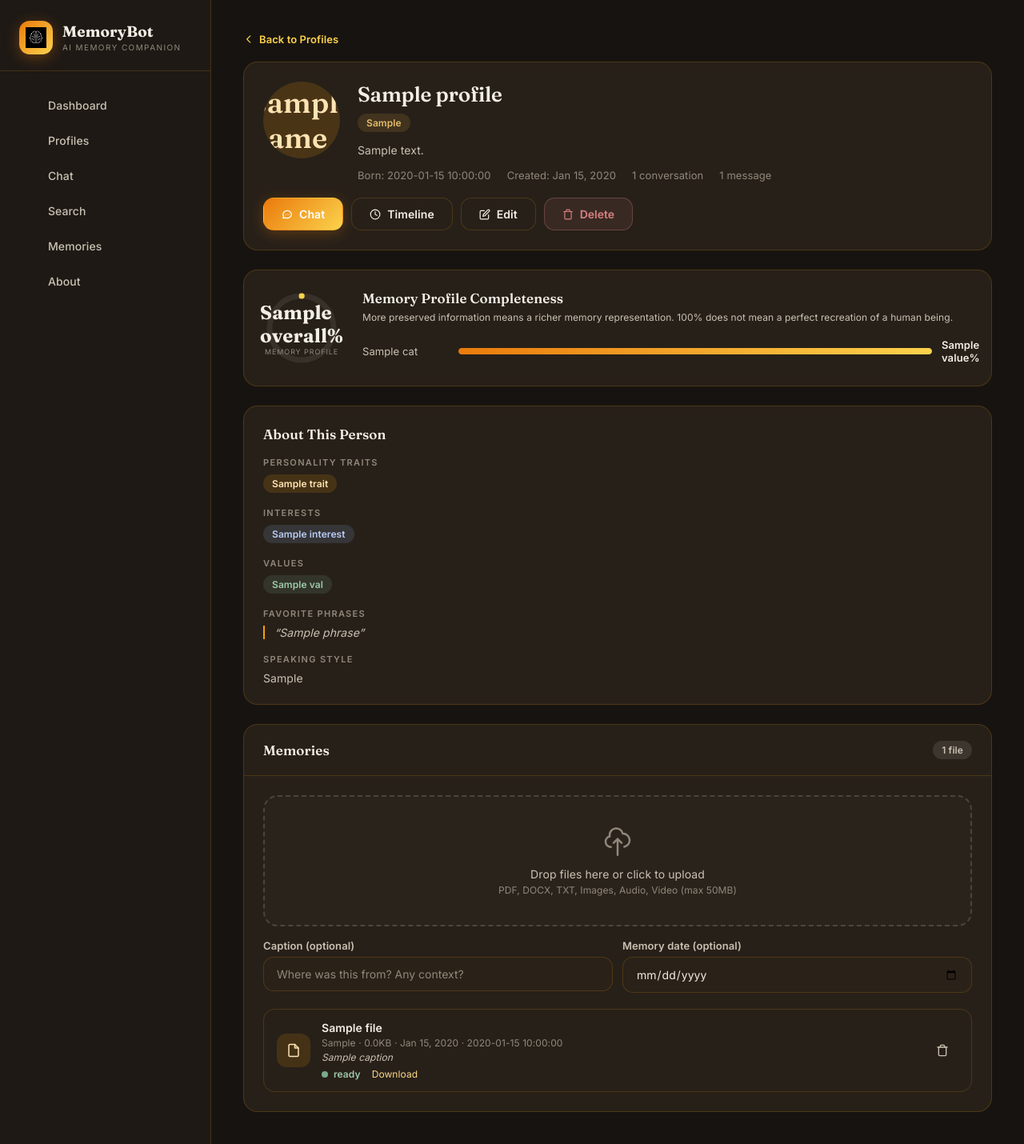
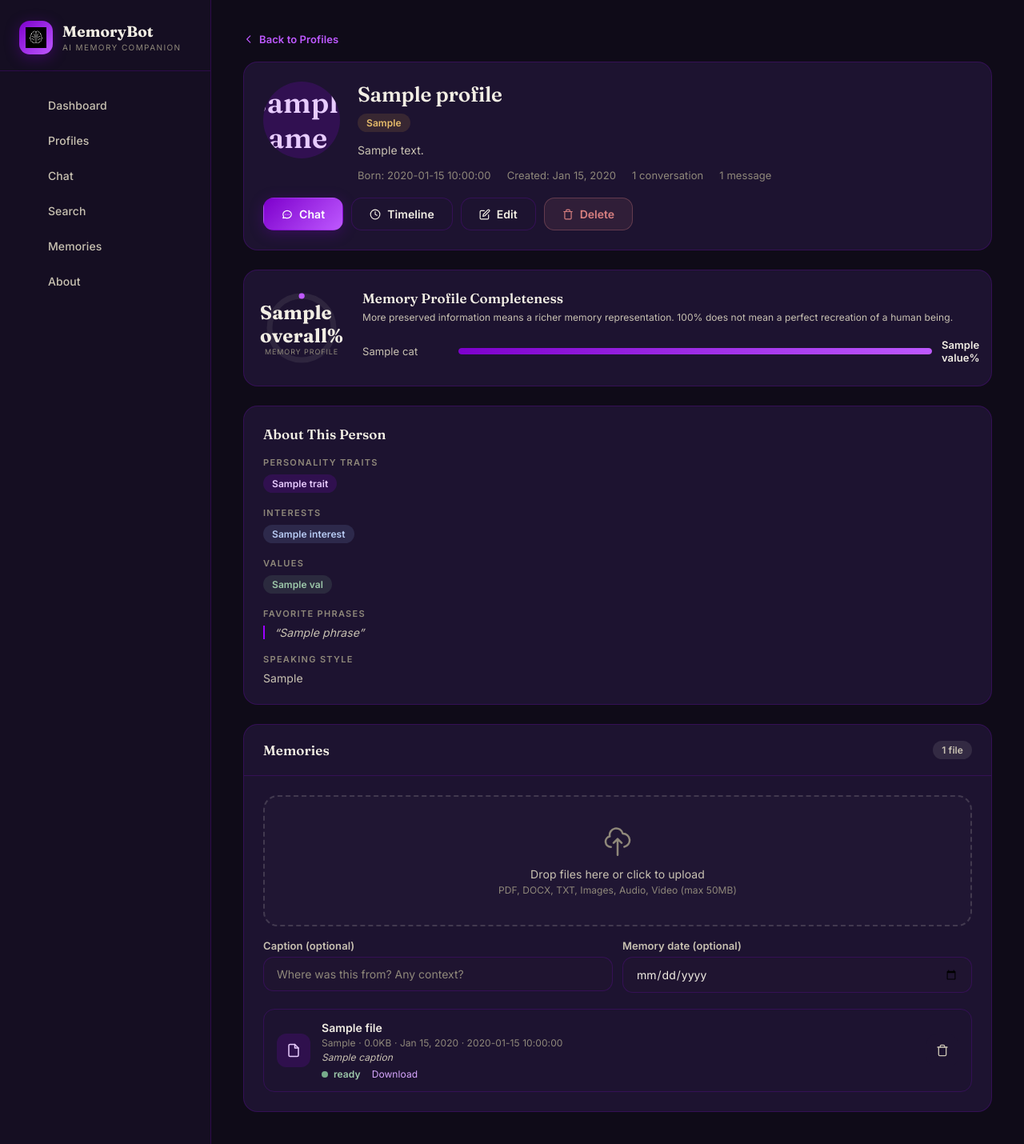
Before and after one commit to ShadowKernel-CODE/nexus-ai, a Python web app: template templates/profile_detail.html in a window 1280 px wide. Shown: the whole page at 80% size. Run offline with Jinja, Linux system fonts and the light colour scheme; the template is opened without the code that fills it: most values are stand-ins (such as "Sample title", 1, 10 or a date in 2020).

Commit message:
theme: switch accent to electric purple #9D00FF

```diff
--- a/static/css/style.css
+++ b/static/css/style.css
@@ -1,25 +1,25 @@
 /* ============================================================
    MemoryBot — Design System
-   Warm charcoal + cream + amber-orange + violet + restrained amber accents.
+   Deep purple + cream + electric violet #9D00FF + violet + restrained amber accents.
    Modern AI precision meets personal photo-album warmth.
    ============================================================ */
 
 :root {
     /* Palette */
-    --ink-900: #171310;
-    --ink-800: #1e1915;
-    --ink-700: #272019;
-    --ink-600: #332a1f;
-    --ink-500: #443823;
+    --ink-900: #0f0b18;
+    --ink-800: #150e22;
+    --ink-700: #1d1330;
+    --ink-600: #281a40;
+    --ink-500: #362350;
 
     --cream: #f2eee4;
     --cream-dim: #c9c2b2;
     --cream-faint: #8f887a;
 
-    --violet: #f59e0b;
-    --violet-deep: #ea7a0b;
-    --violet-soft: #fcd34d;
-    --lavender: #ffe3b3;
+    --violet: #9D00FF;
+    --violet-deep: #7d00cc;
+    --violet-soft: #be59ff;
+    --lavender: #e8ccff;
 
     --amber: #d9a441;
     --amber-soft: #e6bc6a;
@@ -32,22 +32,22 @@
     --bg-secondary: var(--ink-800);
     --bg-card: var(--ink-700);
     --bg-card-hover: var(--ink-600);
-    --bg-input: #2a2118;
-    --border-primary: rgba(245, 158, 11, 0.18);
+    --bg-input: #1f1430;
+    --border-primary: rgba(157, 0, 255, 0.18);
     --border-focus: var(--violet);
     --text-primary: var(--cream);
     --text-secondary: var(--cream-dim);
     --text-muted: var(--cream-faint);
     --accent-purple: var(--violet);
     --accent-purple-hover: var(--violet-deep);
-    --accent-purple-light: rgba(245, 158, 11, 0.14);
+    --accent-purple-light: rgba(157, 0, 255, 0.14);
     --accent-pink: var(--rose);
     --accent-blue: #8fb3f0;
     --accent-green: var(--green);
     --accent-amber: var(--amber);
     --accent-red: var(--red);
     --gradient-primary: linear-gradient(135deg, var(--violet-deep) 0%, var(--violet-soft) 100%);
-    --gradient-card: linear-gradient(135deg, rgba(245,158,11,0.08) 0%, rgba(234,122,11,0.03) 100%);
+    --gradient-card: linear-gradient(135deg, rgba(157,0,255,0.08) 0%, rgba(125,0,204,0.03) 100%);
     --shadow-glow: 0 4px 28px rgba(20, 14, 40, 0.45);
     --shadow-card: 0 6px 28px rgba(0, 0, 0, 0.35);
     --shadow-lift: 0 10px 34px rgba(0, 0, 0, 0.45);
@@ -81,7 +81,7 @@ h1, h2, h3, h4, .font-display {
     color: var(--cream);
 }
 
-::selection { background: rgba(245, 158, 11, 0.35); color: var(--cream); }
+::selection { background: rgba(157, 0, 255, 0.35); color: var(--cream); }
 
 a { color: var(--violet-soft); }
 a:focus-visible, button:focus-visible, input:focus-visible, select:focus-visible, textarea:focus-visible {
@@ -93,9 +93,9 @@ a:focus-visible, button:focus-visible, input:focus-visible, select:focus-visible
 /* Scrollbar */
 ::-webkit-scrollbar { width: 8px; height: 8px; }
 ::-webkit-scrollbar-track { background: transparent; }
-::-webkit-scrollbar-thumb { background: #6b4a20; border-radius: 4px; }
-::-webkit-scrollbar-thumb:hover { background: #7a5c3c; }
-.chat-scroll { scrollbar-width: thin; scrollbar-color: #6b4a20 transparent; }
+::-webkit-scrollbar-thumb { background: #4a2a66; border-radius: 4px; }
+::-webkit-scrollbar-thumb:hover { background: #5c3a80; }
+.chat-scroll { scrollbar-width: thin; scrollbar-color: #4a2a66 transparent; }
 
 /* ============ Layout ============ */
 
@@ -139,7 +139,7 @@ a:focus-visible, button:focus-visible, input:focus-visible, select:focus-visible
     align-items: center;
     justify-content: center;
     overflow: hidden;
-    box-shadow: 0 4px 18px rgba(234, 122, 11, 0.35);
+    box-shadow: 0 4px 18px rgba(125, 0, 204, 0.35);
 }
 .brand-mark img { width: 26px; height: 26px; object-fit: contain; }
 
@@ -249,16 +249,16 @@ a:focus-visible, button:focus-visible, input:focus-visible, select:focus-visible
 .btn-primary {
     background: var(--gradient-primary);
     color: #fff;
-    box-shadow: 0 4px 18px rgba(234, 122, 11, 0.28);
+    box-shadow: 0 4px 18px rgba(125, 0, 204, 0.28);
 }
-.btn-primary:hover { transform: translateY(-1px); box-shadow: 0 6px 26px rgba(234, 122, 11, 0.4); }
+.btn-primary:hover { transform: translateY(-1px); box-shadow: 0 6px 26px rgba(125, 0, 204, 0.4); }
 
 .btn-secondary {
     background: var(--ink-700);
     color: var(--cream);
     border-color: var(--border-primary);
 }
-.btn-secondary:hover { background: var(--ink-600); border-color: rgba(245, 158, 11, 0.5); }
+.btn-secondary:hover { background: var(--ink-600); border-color: rgba(157, 0, 255, 0.5); }
 
 .btn-ghost {
     background: transparent;
@@ -400,7 +400,7 @@ label.field-label {
 .avatar-lg { width: 60px; height: 60px; font-size: 24px; }
 .avatar-xl { width: 84px; height: 84px; font-size: 32px; }
 .avatar img { width: 100%; height: 100%; object-fit: cover; }
-.avatar-purple { background: rgba(245, 158, 11, 0.16); color: var(--lavender); }
+.avatar-purple { background: rgba(157, 0, 255, 0.16); color: var(--lavender); }
 .avatar-amber { background: rgba(217, 164, 65, 0.14); color: var(--amber-soft); }
 .avatar-rose { background: rgba(199, 122, 147, 0.16); color: #e0a5b6; }
 
@@ -416,7 +416,7 @@ label.field-label {
     font-weight: 600;
     white-space: nowrap;
 }
-.badge-purple { background: rgba(245, 158, 11, 0.15); color: var(--lavender); }
+.badge-purple { background: rgba(157, 0, 255, 0.15); color: var(--lavender); }
 .badge-amber { background: rgba(217, 164, 65, 0.14); color: var(--amber-soft); }
 .badge-blue { background: rgba(143, 179, 240, 0.14); color: #b9ccf5; }
 .badge-green { background: rgba(119, 171, 139, 0.15); color: #9ec9ab; }
@@ -440,8 +440,8 @@ label.field-label {
 .file-icon.doc { background: rgba(119, 171, 139, 0.15); color: #9ec9ab; }
 .file-icon.img { background: rgba(217, 164, 65, 0.15); color: var(--amber-soft); }
 .file-icon.audio { background: rgba(199, 122, 147, 0.15); color: #e0a5b6; }
-.file-icon.video { background: rgba(245, 158, 11, 0.15); color: var(--lavender); }
-.file-icon.default { background: rgba(245, 158, 11, 0.14); color: var(--lavender); }
+.file-icon.video { background: rgba(157, 0, 255, 0.15); color: var(--lavender); }
+.file-icon.default { background: rgba(157, 0, 255, 0.14); color: var(--lavender); }
 
 .modality-badge { display: inline-flex; align-items: center; gap: 6px; font-size: 12px; color: var(--cream-dim); }
 .modality-dot { width: 8px; height: 8px; border-radius: 50%; display: inline-block; }
--- a/templates/base.html
+++ b/templates/base.html
@@ -8,7 +8,7 @@
     <link rel="preconnect" href="https://fonts.googleapis.com">
     <link rel="preconnect" href="https://fonts.gstatic.com" crossorigin>
     <link href="https://fonts.googleapis.com/css2?family=Fraunces:opsz,wght@9..144,400;9..144,500;9..144,600;9..144,700&family=Inter:wght@300;400;500;600;700;800&display=swap" rel="stylesheet">
-    <link rel="stylesheet" href="/static/css/style.css?v=5">
+    <link rel="stylesheet" href="/static/css/style.css?v=6">
     {% block head %}{% endblock %}
 </head>
 <body>
--- a/templates/chat.html
+++ b/templates/chat.html
@@ -6,7 +6,7 @@
     .chat-main{margin-left:0 !important;}
     .chat-rail{position:fixed !important;top:0;left:0;bottom:0;width:300px;z-index:45;transform:translateX(-100%);box-shadow:var(--shadow-lift);}
     .chat-rail.open{transform:translateX(0);}
-    .chat-overlay{position:fixed;inset:0;background:rgba(24,12,6,0.6);backdrop-filter:blur(2px);z-index:40;opacity:0;pointer-events:none;transition:opacity 0.25s ease;}
+    .chat-overlay{position:fixed;inset:0;background:rgba(10,5,20,0.6);backdrop-filter:blur(2px);z-index:40;opacity:0;pointer-events:none;transition:opacity 0.25s ease;}
     .chat-overlay.show{opacity:1;pointer-events:auto;}
     .chat-rail-select{display:block !important;}
     .mobile-convo-btn{display:flex !important;}
@@ -34,7 +34,7 @@
                 <div id="convoList">
                     {% for c in conversations %}
                     <div class="flex items-center" style="margin-bottom:2px;" onmouseover="this.querySelector('.convo-delete').style.opacity='1'" onmouseout="this.querySelector('.convo-delete').style.opacity='0'">
-                        <a href="/chat/{{ c.profile_id }}/conversation/{{ c.id }}" style="display:block;padding:10px 14px;border-radius:11px;font-size:13px;color:var(--cream-dim);text-decoration:none;white-space:nowrap;overflow:hidden;text-overflow:ellipsis;transition:all 0.15s;border:1px solid transparent;flex:1;{% if active_conversation and active_conversation.id == c.id %}background:rgba(245,158,11,0.14);color:var(--lavender);border-color:rgba(245,158,11,0.35);{% endif %}">
+                        <a href="/chat/{{ c.profile_id }}/conversation/{{ c.id }}" style="display:block;padding:10px 14px;border-radius:11px;font-size:13px;color:var(--cream-dim);text-decoration:none;white-space:nowrap;overflow:hidden;text-overflow:ellipsis;transition:all 0.15s;border:1px solid transparent;flex:1;{% if active_conversation and active_conversation.id == c.id %}background:rgba(157,0,255,0.14);color:var(--lavender);border-color:rgba(157,0,255,0.35);{% endif %}">
                             {{ c.title }}
                         </a>
                         <button class="convo-delete" aria-label="Delete conversation" onclick="event.preventDefault();if(confirm('Delete this conversation?'))fetch('/chat/{{ c.id }}/delete',{method:'POST'}).then(()=>location.reload())" style="background:none;border:none;color:var(--cream-faint);cursor:pointer;padding:4px 8px;border-radius:6px;opacity:0;transition:opacity 0.15s;flex-shrink:0;" title="Delete conversation">
--- a/templates/library.html
+++ b/templates/library.html
@@ -91,7 +91,7 @@
                         {% endif %}
 
                         <div class="memory-foot">
-                            <a href="/profiles/{{ item.profile_id }}" class="no-underline" style="color:#ffd98a;font-size:12px;">{{ item.profile_name }}</a>
+                            <a href="/profiles/{{ item.profile_id }}" class="no-underline" style="color:#d9a8ff;font-size:12px;">{{ item.profile_name }}</a>
                             <a href="/profiles/{{ item.profile_id }}" class="btn btn-secondary btn-sm" aria-label="Open {{ item.original_name }} in its profile">
                                 Open source
                                 <svg width="12" height="12" viewBox="0 0 24 24" fill="none" stroke="currentColor" stroke-width="2" stroke-linecap="round" stroke-linejoin="round"><path d="M18 13v6a2 2 0 01-2 2H5a2 2 0 01-2-2V8a2 2 0 012-2h6"/><polyline points="15 3 21 3 21 9"/><line x1="10" y1="14" x2="21" y2="3"/></svg>
--- a/templates/profile_detail.html
+++ b/templates/profile_detail.html
@@ -205,9 +205,9 @@
                                         {% if f.status == 'failed' and f.error_message %}
                                         <span class="badge badge-red" title="{{ f.error_message }}" style="font-size:11px;max-width:220px;overflow:hidden;text-overflow:ellipsis;white-space:nowrap;">{{ f.error_message }}</span>
                                         {% endif %}
-                                        <a href="/profiles/{{ profile.id }}/files/{{ f.id }}/download" class="no-underline" style="font-size:12px;color:#ffd98a;">Download</a>
+                                        <a href="/profiles/{{ profile.id }}/files/{{ f.id }}/download" class="no-underline" style="font-size:12px;color:#d9a8ff;">Download</a>
                                         {% if f.memory_type in ('photograph', 'audio', 'video') %}
-                                        <a href="/profiles/{{ profile.id }}/files/{{ f.id }}/view" target="_blank" class="no-underline" style="font-size:12px;color:#ffd98a;">View</a>
+                                        <a href="/profiles/{{ profile.id }}/files/{{ f.id }}/view" target="_blank" class="no-underline" style="font-size:12px;color:#d9a8ff;">View</a>
                                         {% endif %}
                                     </div>
                                 </div>
--- a/templates/search.html
+++ b/templates/search.html
@@ -63,7 +63,7 @@
                                 <span>Chunk {{ r.chunk_index + 1 }}</span>
                                 {% endif %}
                                 {% if r.profile_id is defined %}
-                                <a href="/profiles/{{ r.profile_id }}" class="no-underline" style="color:#ffd98a;">Open profile</a>
+                                <a href="/profiles/{{ r.profile_id }}" class="no-underline" style="color:#d9a8ff;">Open profile</a>
                                 {% endif %}
                             </div>
                         </div>
--- a/templates/timeline.html
+++ b/templates/timeline.html
@@ -37,7 +37,7 @@
                         <p style="font-size:12px;color:var(--cream-faint);margin:6px 0 0;">
                             {% if item.date %}{{ item.date }}{% endif %}
                             {% if item.file_id %}
-                            <a href="/profiles/{{ profile.id }}" class="no-underline" style="color:#ffd98a;margin-left:8px;">View memory</a>
+                            <a href="/profiles/{{ profile.id }}" class="no-underline" style="color:#d9a8ff;margin-left:8px;">View memory</a>
                             {% endif %}
                         </p>
                     </div>
@@ -66,7 +66,7 @@
                                 <p style="font-size:14px;font-weight:600;color:var(--cream);margin:0;">{{ item.title }}</p>
                                 <span class="badge badge-cream" style="font-size:11px;">{{ item.label }}</span>
                             </div>
-                            <a href="/profiles/{{ profile.id }}" class="no-underline" style="font-size:12px;color:#ffd98a;">Add a date &rarr;</a>
+                            <a href="/profiles/{{ profile.id }}" class="no-underline" style="font-size:12px;color:#d9a8ff;">Add a date &rarr;</a>
                         </div>
                         {% endfor %}
                     </div>
```
Also changed, not shown: other parts of static/css/style.css (+20 -20 lines).
